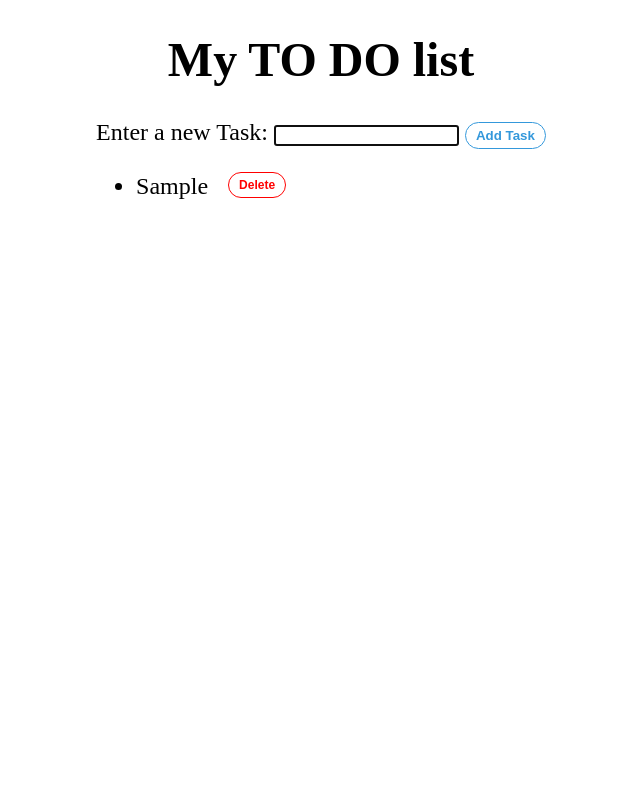
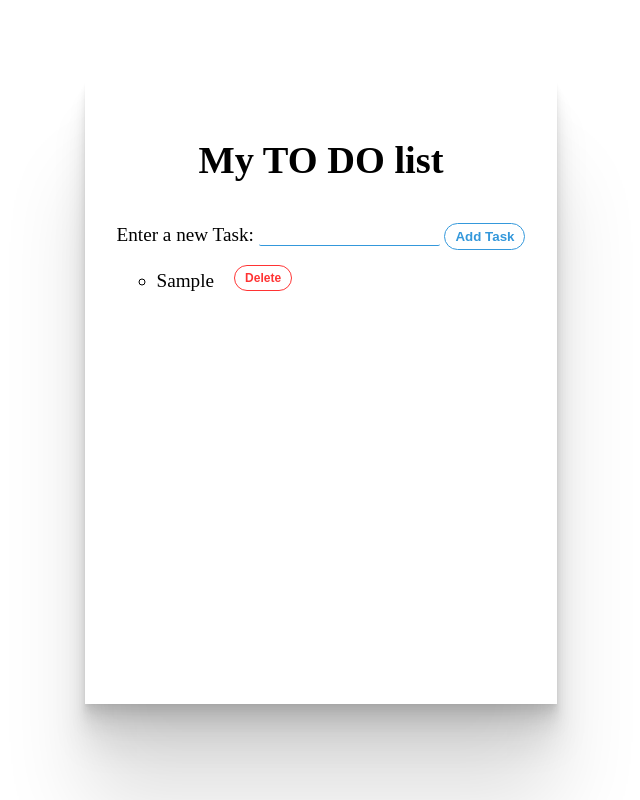
Before and after one commit to Mosesjespar/Simple-Projects, a plain HTML site: page To Do list.html in a window 1280 px wide. Both pictures are taken after typing "Sample" into the empty fields and a click on the button "Add Task". Shown: the whole page, without its empty margins (319-959 px from the left). Drawn offline with Linux system fonts and the light colour scheme.

Commit message:
Update To Do list.html

```diff
--- a/To Do list.html
+++ b/To Do list.html
@@ -7,13 +7,17 @@
         <title>To DO list </title>
         <style>
             body {
-                font-size: 1.5rem;
+                font-size: 1.2em;
+                user-select: none;
+                box-sizing: border-box;
+                margin: 0 1rem 1rem 1rem;
             }
 
             li {
                 margin-bottom: 10px;
+                width: fit-content;
+                list-style: circle;
 
-                width: fit-content;
 
             }
 
@@ -24,6 +28,7 @@
                 cursor: pointer;
                 overflow: hidden;
                 position: relative;
+
                 top: -5px;
                 background: none;
                 padding: 5px 10px;
@@ -34,12 +39,14 @@
                 background: none;
                 border: 1px solid red;
                 border-radius: 15px;
+                opacity: 0.8;
 
             }
 
             li button:hover {
                 color: #fff;
                 border-radius: 0px;
+                opacity: 1;
             }
 
             li button::before {
@@ -50,9 +57,9 @@
                 background-color: red;
                 width: 100%;
                 height: 0%;
-                transition: 0.3s;
+                transition: 0.8s;
                 z-index: -1;
-                border-radius: 20% 20% 0 0;
+                border-radius: 50% 50% 0 0;
 
 
             }
@@ -70,11 +77,12 @@
                 position: relative;
                 background: none;
                 padding: 5px 10px;
-                transition: 0.8s;
+                transition: 0.9s;
                 border: 1px solid #3498db;
                 color: #3498db;
                 font-weight: bold;
                 border-radius: 25px;
+                margin-top: 1rem;
             }
 
             #sendbtn:hover {
@@ -84,8 +92,18 @@
 
             #container {
                 width: fit-content;
+                margin-top: 10vh;
                 margin-left: auto;
                 margin-right: auto;
+                padding: 2rem;
+                min-height: 70vh;
+                box-shadow:
+                    0 2.8px 2.2px rgba(0, 0, 0, 0.034),
+                    0 6.7px 5.3px rgba(0, 0, 0, 0.048),
+                    0 12.5px 10px rgba(0, 0, 0, 0.06),
+                    0 22.3px 17.9px rgba(0, 0, 0, 0.072),
+                    0 41.8px 33.4px rgba(0, 0, 0, 0.086),
+                    0 100px 80px rgba(0, 0, 0, 0.12);
             }
 
             h1 {
@@ -106,11 +124,27 @@
 
             }
 
+
             #sendbtn:hover:after {
                 top: 0;
-                width: 180%;
 
+                width: 150%;
+            }
 
+            #c {
+                text-align: center;
+            }
+
+            #item:focus {
+                border: none;
+                outline: none;
+                border-bottom: 1.3px solid #3498db;
+                border-radius: 2px;
+
+            }
+
+            #item {
+                border: 1px solid #3498db;
             }
         </style>
     </head>
@@ -120,7 +154,7 @@
         <div id="container">
             <h1>My TO DO list</h1>
 
-            <div>
+            <div id="c">
                 <label for="item">Enter a new Task:</label>
                 <input type="text" name="item" id="item">
                 <button id="sendbtn">Add Task</button>
@@ -132,7 +166,7 @@
         </div>
 
         <script>
-            document.querySelector('#item').focus()
+
 
             document.querySelector('button').addEventListener('click', () => {
                 let task_list = document.querySelector('ul')
@@ -140,12 +174,8 @@
                 let del_btn = document.createElement('button')
                 del_btn.textContent = 'Delete'
                 del_btn.onclick = function () {
-                   if( confirm("Are you sure you want to Delete this Task")){
+
                     task_list.removeChild(new_task)
-                    document.querySelector('#item').focus()
-                   }
-
-
                 }
                 new_task.textContent = document.querySelector('#item').value;
                 task_list.appendChild(new_task)
@@ -156,14 +186,7 @@
 
 
 
-            let x =[ 6, 2, 1, 8, 10 ]
-            // console.log(x.slice(1,4))
-            x = x.sort()
-            console.log(x)
-            x.pop()
-            x.shift()
 
-            console.log(x.reduce((a,b)=>{return a+b}))
         </script>
     </body>
 
```
